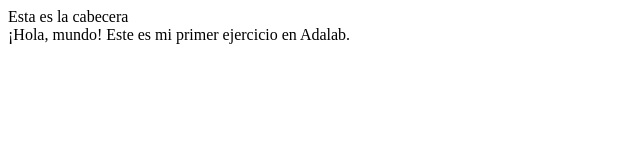
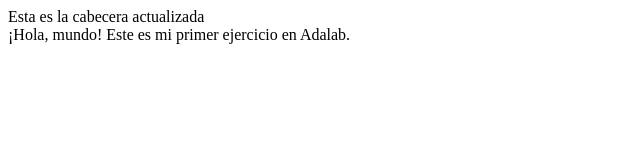
Before and after one commit to miralmag/ejercicios-de-adalab, a plain HTML site: page modulo-1-leccion-01-ejercicio-1/index.html in a window 1280 px wide. Shown: the full height of the page, 0-640 px from the left. Drawn offline with Linux system fonts and the light colour scheme.

Commit message:
Update header

```diff
--- a/modulo-1-leccion-01-ejercicio-1/index.html
+++ b/modulo-1-leccion-01-ejercicio-1/index.html
@@ -7,7 +7,7 @@
     <title>Document</title>
 </head>
 <body>
-    <header>Esta es la cabecera</header>
+    <header>Esta es la cabecera actualizada</header>
    ¡Hola, mundo! Este es mi primer ejercicio en Adalab.
 </body>
 </html>
```
Also changed, not shown: 1 other file.
